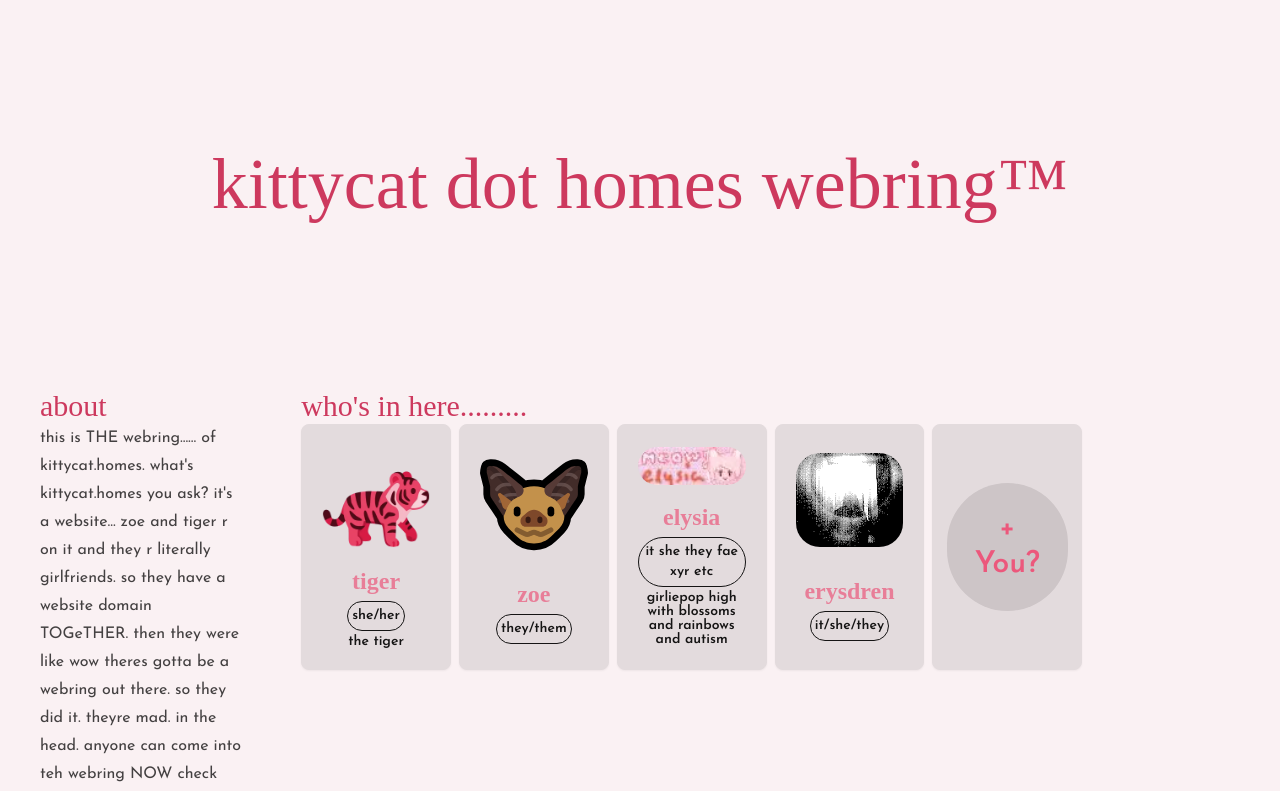
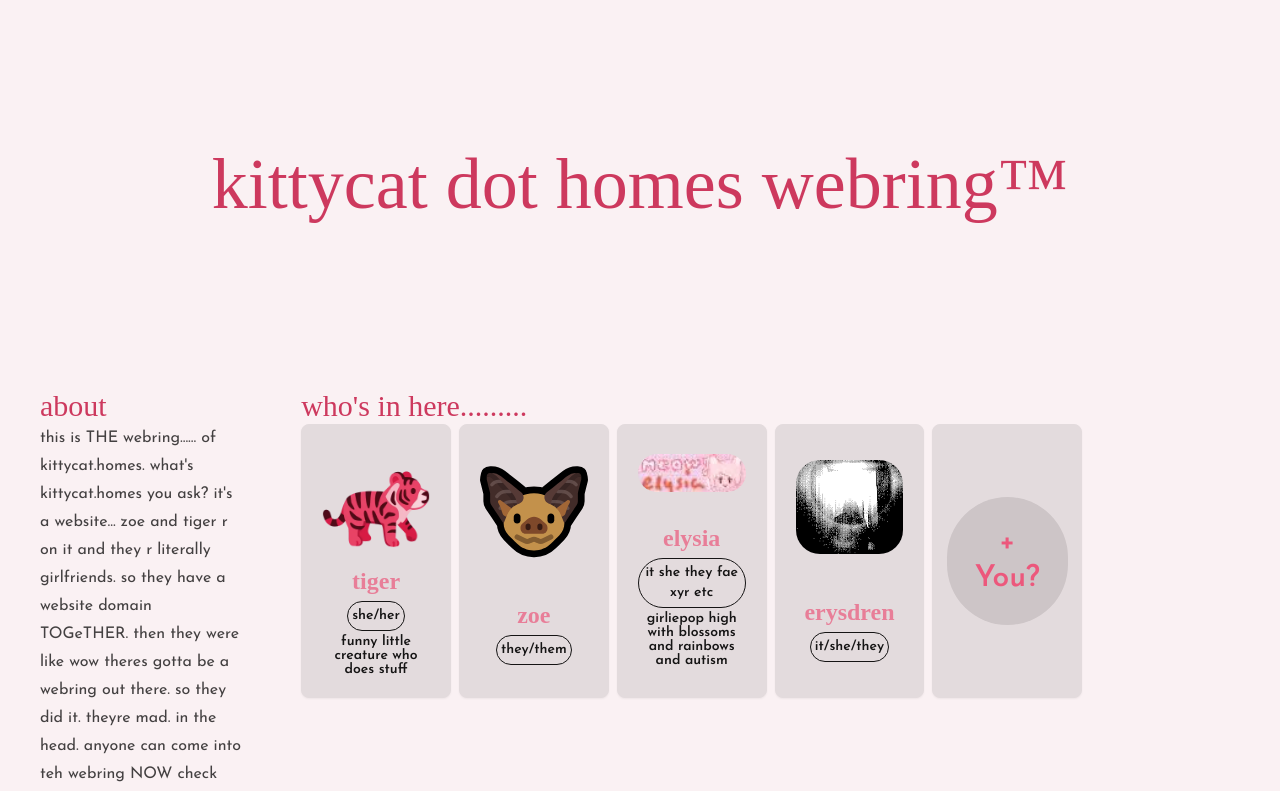
Before and after one commit to kittycat-homes/webring, a Nuxt app: page / in a window 1280 px wide. Shown: the top 791 px of the page. Built offline with nearby package versions, Linux system fonts and the light colour scheme; a web font is replaced by a local one.

Commit message:
added description to tiger :3

```diff
--- a/members.ts
+++ b/members.ts
@@ -19,7 +19,7 @@ export const members: Array<Member> = [
     pronouns: "she/her",
     username: "tiger",
     url: "https://tiger.kittycat.homes",
-    description: "the tiger",
+    description: "funny little creature who does stuff",
     image: {
       url: "/images/tiger-pink.webp",
       description: "google noto color emoji tiger but it's pink",
```
